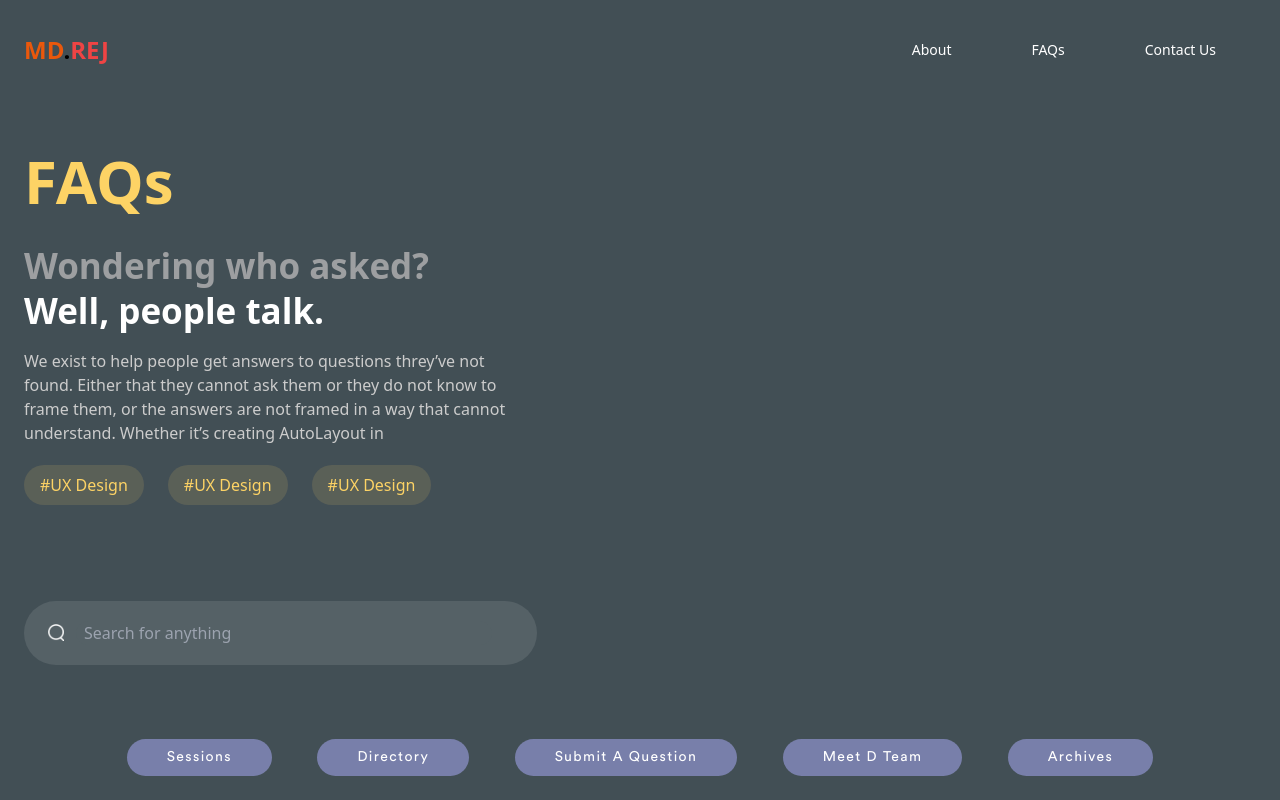
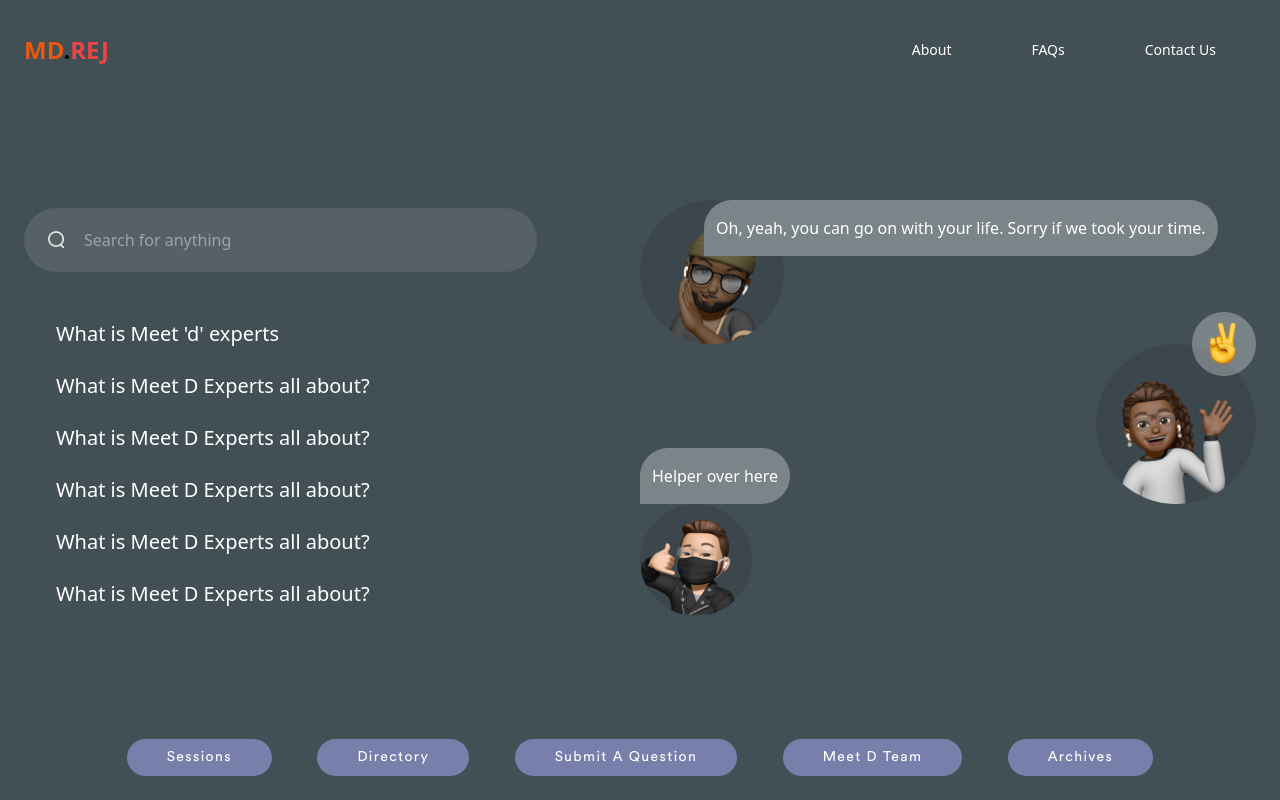
Before and after one commit to rejoan121615/event-handler-react, a React (Vite) app: page /faqs in a window 1280 px wide. Built offline with nearby package versions, Linux system fonts and the light colour scheme.

Commit message:
faq page complete

```diff
--- /dev/null
+++ b/src/component/Faq/Accordion.jsx
@@ -0,0 +1,44 @@
+import React, { useState } from "react";
+import { FontAwesomeIcon } from "@fortawesome/react-fontawesome";
+
+const Accordion = (props) => {
+    const [active, setActive] = useState(false);
+
+    const accordionHandler = () => {
+        setActive(!active);
+    };
+
+    return (
+        <div
+            className={`px-[32px]  rounded-[25px] ${
+                active ? "bg-[#556166] py-[28px]" : " py-[0px]"
+            }`}
+        >
+            {/* top accordion switch  */}
+            <div
+                onClick={accordionHandler}
+                className=" flex items-center justify-between cursor-pointer"
+            >
+                <h6
+                    className={`text-white font-medium ${
+                        active ? "text-3xl" : "text-xl"
+                    }`}
+                >
+                    {props.title}
+                </h6>
+                <FontAwesomeIcon
+                    icon="fa-solid fa-angle-down"
+                    className={` text-white ${active && "rotate-180"}`}
+                />
+            </div>
+            {/* accordion body  */}
+            {active && (
+                <div>
+                    <p className=" text-[#CCCCCC] mt-4">{props.content}</p>
+                </div>
+            )}
+        </div>
+    );
+};
+
+export default Accordion;
--- a/src/component/Faq/FaqIntro.jsx
+++ b/src/component/Faq/FaqIntro.jsx
@@ -4,15 +4,49 @@ import useAboutPageCard from "../../HOC/useAboutPageCard";
 import ThreeAvatarGroup from "../../ui/ThreeAvatarGroup";
 import SearchIcon from "../../assets/icons/search.png";
 import Tag from "../../ui/Tag";
+import Accordion from "./Accordion";
 
 const FaqIntro = (props) => {
     const [inputVal, setInputVal] = useState("");
 
     const changeHandler = (event) => {
-        console.log(event);
+        setInputVal(event.target.value);
     };
 
-    const { tag, title, titleClass, titleDis, para, tagClass, search } = props;
+    // accordion data
+    const accordionData = [
+        {
+            title: "What is Meet 'd' experts",
+            content:
+                "We exist to help people get answers to questions threy’ve not found. Either that they cannot ask them or they do not know to frame them, or the answers are not framed well.",
+        },
+        {
+            title: "What is Meet D Experts all about?",
+            content:
+                "We exist to help people get answers to questions threy’ve not found. Either that they cannot ask them or they do not know to frame them, or the answers are not framed well.",
+        },
+        {
+            title: "What is Meet D Experts all about?",
+            content:
+                "We exist to help people get answers to questions threy’ve not found. Either that they cannot ask them or they do not know to frame them, or the answers are not framed well.",
+        },
+        {
+            title: "What is Meet D Experts all about?",
+            content:
+                "We exist to help people get answers to questions threy’ve not found. Either that they cannot ask them or they do not know to frame them, or the answers are not framed well.",
+        },
+        {
+            title: "What is Meet D Experts all about?",
+            content:
+                "We exist to help people get answers to questions threy’ve not found. Either that they cannot ask them or they do not know to frame them, or the answers are not framed well.",
+        },
+        {
+            title: "What is Meet D Experts all about?",
+            content:
+                "We exist to help people get answers to questions threy’ve not found. Either that they cannot ask them or they do not know to frame them, or the answers are not framed well.",
+        },
+    ];
+
     return (
         <React.Fragment>
             {/* <ThreeAvatarGroup /> */}
@@ -20,11 +54,11 @@ const FaqIntro = (props) => {
                 <div className="container flex flex-col gap-y-6 py-36 sm:flex-row sm:items-center xl:py-0 ">
                     {/* right avatar  */}
                     <div className=" w-6/6 sm:w-3/6 sm:order-1">
-                        {/* push three avatar group  */}
+                        <ThreeAvatarGroup />
                     </div>
                     {/* left side texts  */}
                     <div className=" w-6/6 sm:w-3/6">
-                        <h2
+                        {/* <h2
                             className={` font-bold text-yellow text-4xl md:text-5xl lg:text-6xl `}
                         >
                             FAQs
@@ -56,9 +90,9 @@ const FaqIntro = (props) => {
                                     );
                                 })}
                             </h4>
-                        </div>
+                        </div> */}
                         {/* para  */}
-                        <p
+                        {/* <p
                             className="
                                         text-base text-[#CCCCCC] mt-2 w-5/6
                                         md:mt-4 2xl:mt-6
@@ -69,9 +103,9 @@ const FaqIntro = (props) => {
                             or they do not know to frame them, or the answers
                             are not framed in a way that cannot understand.
                             Whether it’s creating AutoLayout in
-                        </p>
+                        </p> */}
                         {/* tag list  */}
-                        {
+                        {/* {
                             <div className=" flex gap-x-4 flex-wrap">
                                 {["UX Design", "UX Design", "UX Design"].map(
                                     (item, index) => {
@@ -85,9 +119,9 @@ const FaqIntro = (props) => {
                                     }
                                 )}
                             </div>
-                        }
+                        } */}
                         {/* search bar  */}
-                        <div className=" mt-10 xl:mt-24 xl:w-5/6">
+                        <div className=" mt-10 xl:mt-0 xl:w-5/6">
                             <div className=" bg-[#556166] rounded-full p-2 flex items-center md:p-3">
                                 <div
                                     className={`w-8 h-8 flex justify-center items-center rounded-full  md:w-10 md:h-10 bg-[#667175]}`}
@@ -107,6 +141,13 @@ const FaqIntro = (props) => {
                                 />
                             </div>
                         </div>
+                        {/* accordion container  */}
+                        <div className=" w-10/12 mt-12 flex flex-col gap-y-6">
+                            {/* accordion  */}
+                            {accordionData.map((accor, index) => {
+                                return <Accordion key={'accordion'+index} title={accor.title} content={accor.content} />
+                            })}
+                        </div>
                     </div>
                 </div>
             </section>
--- a/src/main.jsx
+++ b/src/main.jsx
@@ -15,7 +15,8 @@ import {
     faBorderAll,
     faGem,
     faR,
-    faAngleLeft
+    faAngleLeft,
+    faAngleDown,
 } from "@fortawesome/free-solid-svg-icons";
 
 ReactDOM.render(
@@ -33,5 +34,6 @@ library.add(
     faJs,
     faDribbble,
     faGem,
-    faAngleLeft
+    faAngleLeft,
+    faAngleDown
 );
--- a/src/ui/ThreeAvatarGroup.jsx
+++ b/src/ui/ThreeAvatarGroup.jsx
@@ -7,7 +7,7 @@ import AvatarQuote from "../ui/AvatarQuote";
 
 const ThreeAvatarGroup = () => {
     return (
-        <div className=" flex flex-col gap-y-8 sm:mt-0 sm:gap-0">
+        <div className=" flex flex-col gap-y-8 sm:mt-0 sm:gap-0 2xl:w-7/12 2xl:ml-auto">
             {/* oh yeah avatar */}
             <div className=" relative">
                 <img
```
